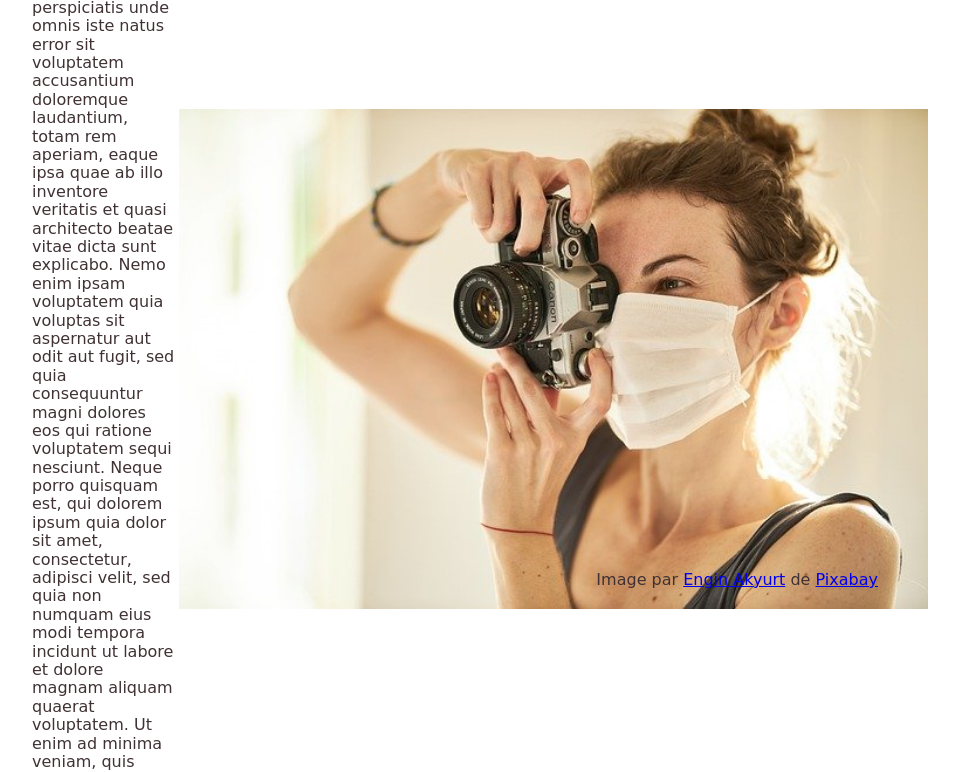
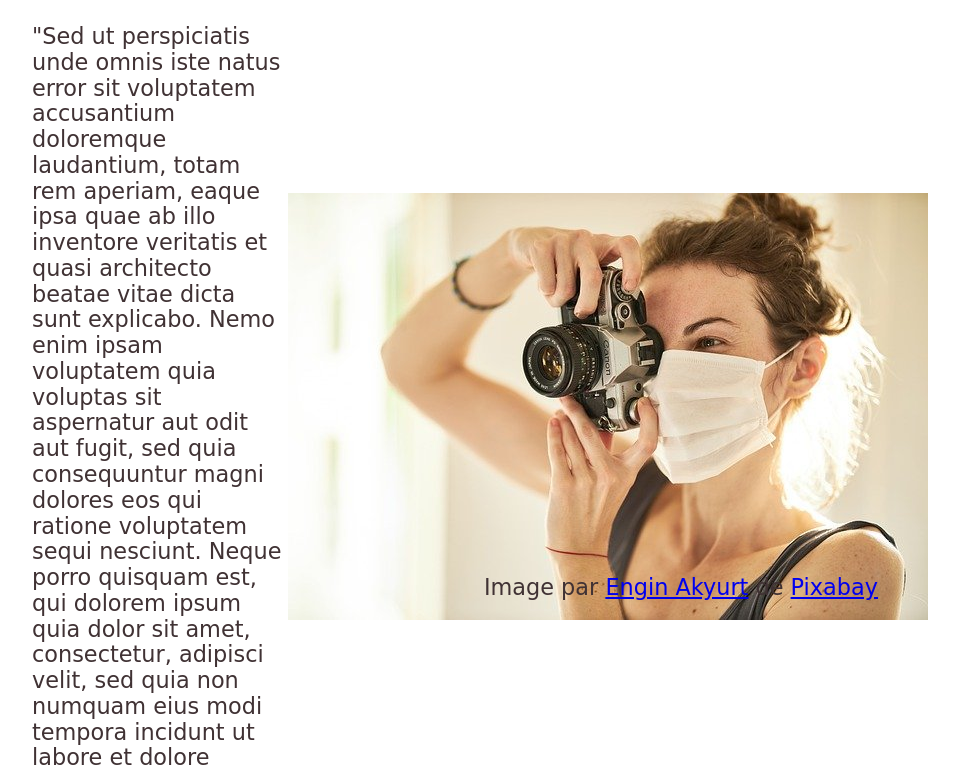
Before and after one commit to serge-thui/photographeLandingPage, a website built with Parcel: page index.html in a window 1280 px wide. Shown: the part 1382-2154 px from the top of the page, without its empty margins (160-1119 px from the left). Built offline with nearby package versions, Linux system fonts and the light colour scheme; a web font is replaced by a local one.

```diff
--- a/css/main.css
+++ b/css/main.css
@@ -13,7 +13,7 @@
 
 html {
   color: #222;
-  font-size: 1em;
+  font-size: 1.4em;
   line-height: 1.4;
   font-family: 'Ephesis', cursive;
 }
@@ -110,14 +110,14 @@
   padding: 5% 15%;
 }
 article{
-  width: 30%;
+  width: 40%;
 }
 
 aside figure{
   position: relative;
 }
 #photodemoi{
-  height: 500px;
+  height: 40%;
 }
 #realisations div {
   display: flex;
```
